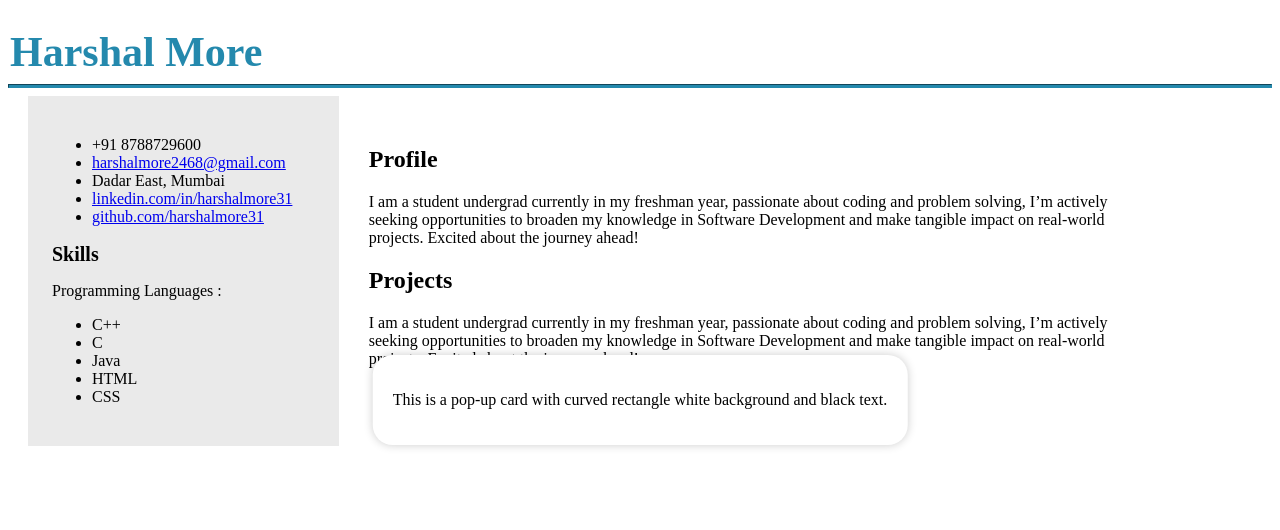
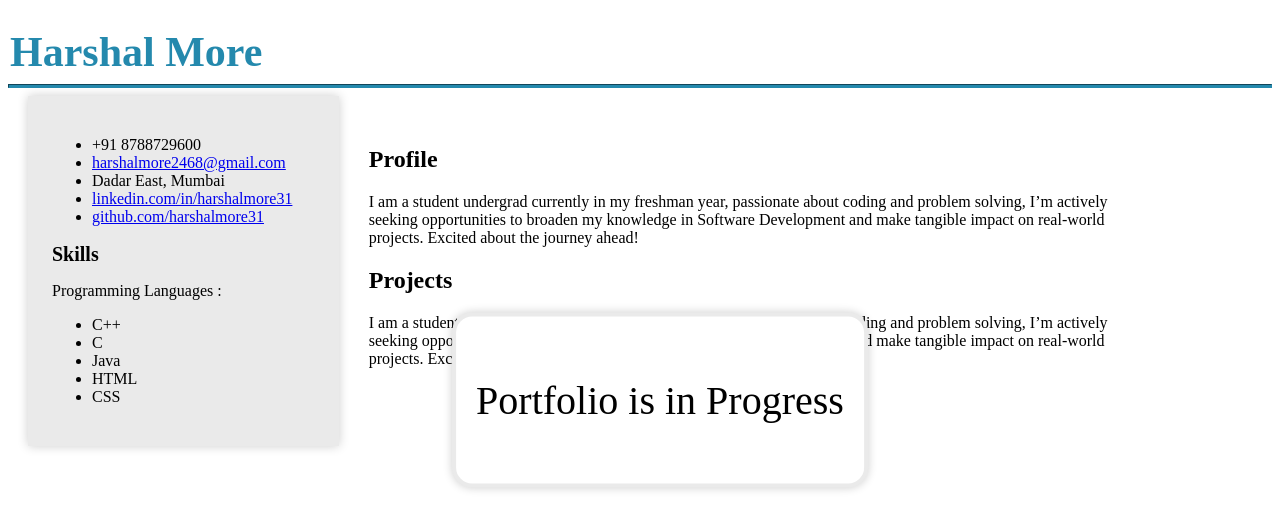
Before and after one commit to harshalmore31/harshalmore31.github.io, a plain HTML site: page index.html in a window 1280 px wide. Drawn offline with Linux system fonts and the light colour scheme.

Commit message:
update-2

```diff
--- a/script.js
+++ b/script.js
@@ -9,6 +9,9 @@ window.onload = function() {
     popUpCard.style.borderRadius = '20px';
     popUpCard.style.boxShadow = '0 0 10px rgba(0, 0, 0, 0.2)';
     popUpCard.style.zIndex = '9999';
-    popUpCard.innerHTML = '<p style="color: black;">This is a pop-up card with curved rectangle white background and black text.</p>';
+    popUpCard.classList.add('infodata');
+popUpCard.classList.add('hover');
+
+    popUpCard.innerHTML = '<p style="color: black; font-size: 40px"> Portfolio is in Progress </p>';
     document.body.appendChild(popUpCard);
 };
--- a/style.css
+++ b/style.css
@@ -49,3 +49,13 @@
 .skills{
     font-size: 20px;
 }
+
+/* Hover effect */
+.infodata:hover {
+    box-shadow: 0 0 10px rgba(0, 0, 0, 0.2);
+}
+
+/* Shadow effect */
+.infodata {
+    box-shadow: 0 0 10px rgba(0, 0, 0, 0.2);
+}
```
